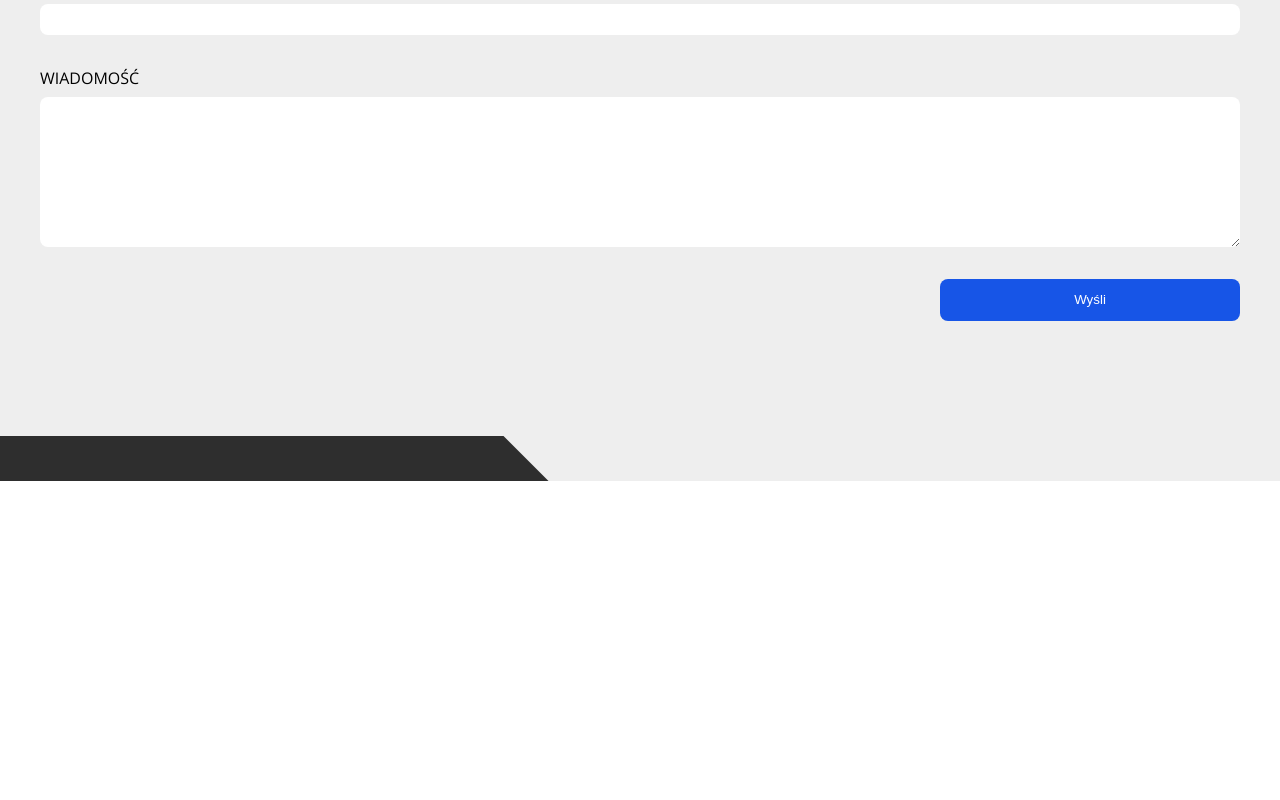
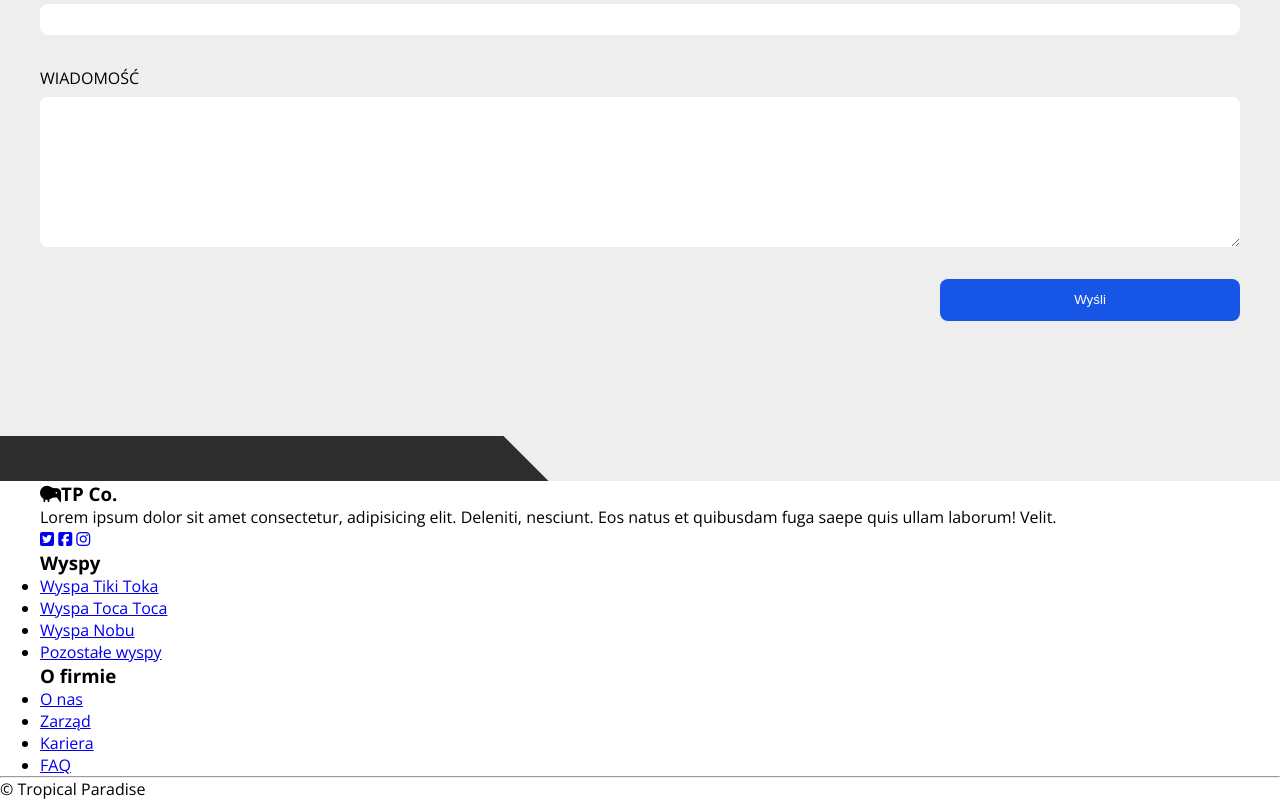
Before and after one commit to devgluszak/Tropical_paradise, a plain HTML site: page index.html in a window 1280 px wide. Shown: the part 6504-7304 px from the top of the page. Before the commit the page ends 6985 px from the top, so only its background shows below. Drawn offline with nearby package versions, Linux system fonts and the light colour scheme.

Commit message:
footer(part1), index.html - add footer - add footer__boxes - add 3 * footer__box

```diff
--- a/index.html
+++ b/index.html
@@ -289,19 +289,52 @@
                     <textarea name="" id="msg" class="contact__form-textarea"></textarea>
 
                     <button type="submit" class="contact__form-btn btn-special-animation">Wyśli</button>
+                </form>
+            </div>
+        </section>
 
-                </form>
+    </main>
 
 
-
-
+    <footer class="footer">
+        <div class="wrapper">
+            <div class="footer__boxes">
+                <div class="footer__box">
+                    <h3 class="footer_box-title"><i class="fas fa-kiwi-bird"></i>TP Co.</h3>
+                    <p>Lorem ipsum dolor sit amet consectetur, adipisicing elit. Deleniti, nesciunt. Eos natus et
+                        quibusdam fuga saepe quis ullam laborum! Velit.</p>
+                    <div class="footer__box-social">
+                        <a href="#" class="footer__box-link"><i class="fab fa-twitter-square"></i></a>
+                        <a href="#" class="footer__box-link"><i class="fab fa-facebook-square"></i></a>
+                        <a href="#" class="footer__box-link"><i class="fab fa-instagram"></i></a>
+                    </div>
+                </div>
             </div>
 
-        </section>
+            <div class="footer__box footer__box-desktop">
+                <h3 class="footer__box-title">Wyspy</h3>
+                <ul class="footer__box-list">
+                    <li class="footer__box-list-item"><a href="#">Wyspa Tiki Toka</a></li>
+                    <li class="footer__box-list-item"><a href="#">Wyspa Toca Toca</a></li>
+                    <li class="footer__box-list-item"><a href="#">Wyspa Nobu</a></li>
+                    <li class="footer__box-list-item"><a href="#">Pozostałe wyspy</a></li>
+                </ul>
+            </div>
 
+            <div class="footer__box footer__box-desktop">
+                <h3 class="footer__box-title">O firmie</h3>
+                <ul class="footer__box-list">
+                    <li class="footer__box-list-item"><a href="#">O nas</a></li>
+                    <li class="footer__box-list-item"><a href="#">Zarząd</a></li>
+                    <li class="footer__box-list-item"><a href="#">Kariera</a></li>
+                    <li class="footer__box-list-item"><a href="#">FAQ</a></li>
+                </ul>
+            </div>
 
-
-    </main>
+        </div>
+        <hr>
+        <p class="footer__bottom-text"> &copy; <span class="footer_year"></span>Tropical Paradise</p>
+    </footer>
 
     <script type="text/javascript" src="//code.jquery.com/jquery-1.11.0.min.js"></script>
     <script type="text/javascript" src="//code.jquery.com/jquery-migrate-1.2.1.min.js"></script>
```
